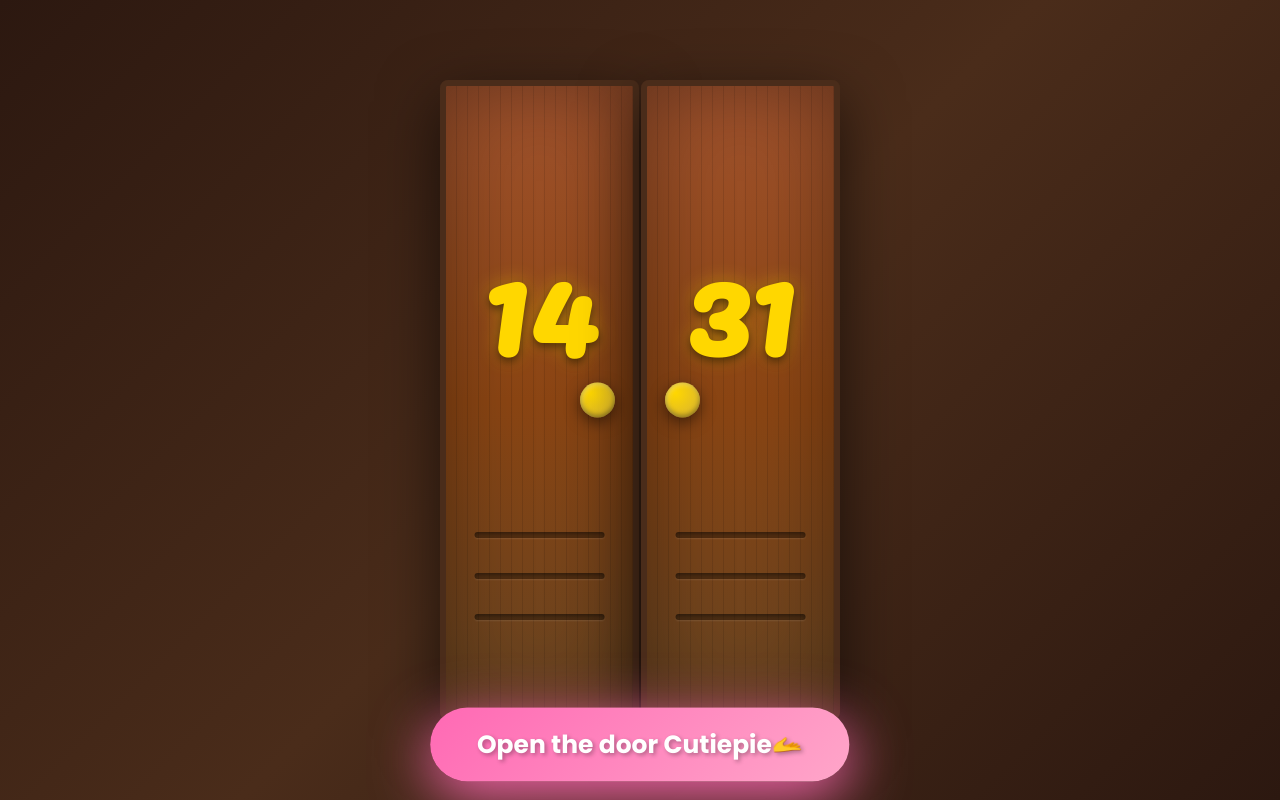
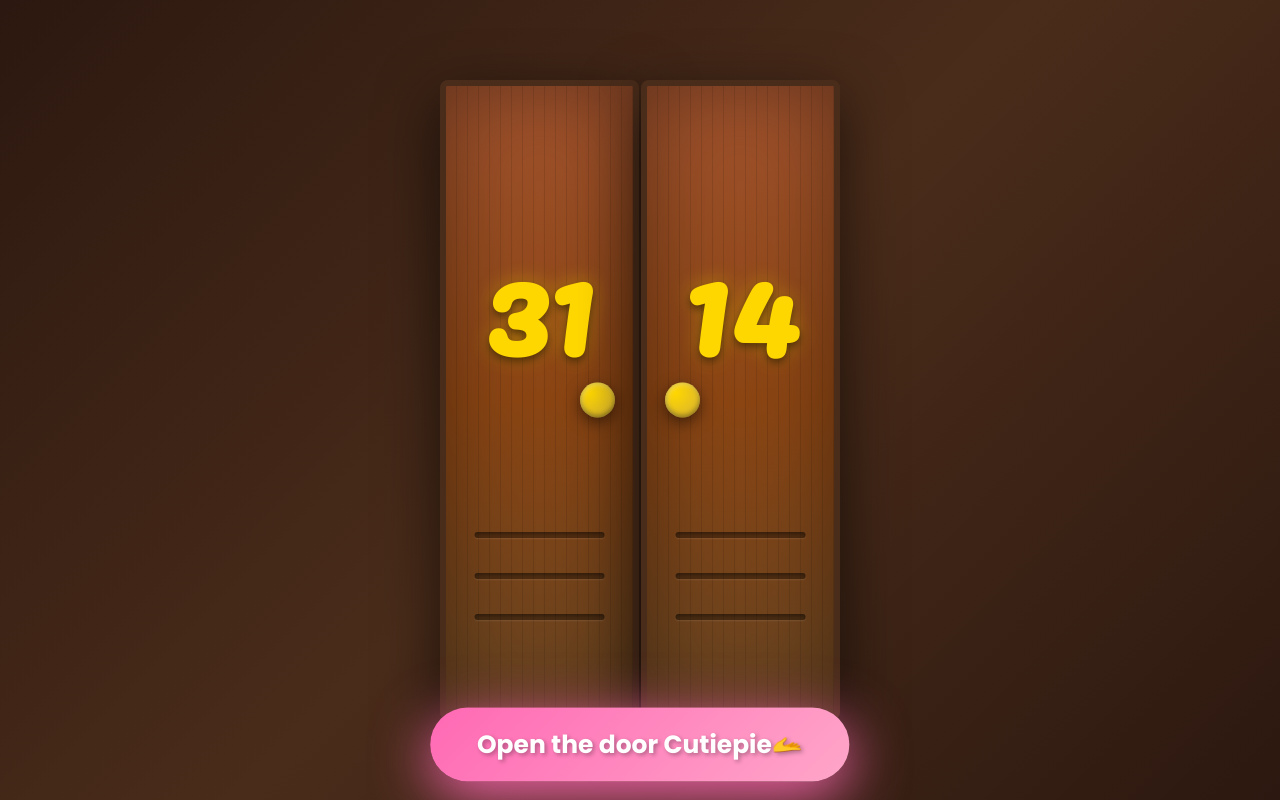
Before and after one commit to navi3114/HappyNewYearCutie, a React (Create React App) app: page / in a window 1280 px wide. Built offline with nearby package versions, Linux system fonts and the light colour scheme.

Commit message:
Move door instruction button up

```diff
--- a/src/pages/LandingPage.js
+++ b/src/pages/LandingPage.js
@@ -188,7 +188,7 @@ const LandingPage = () => {
                   transition={{ duration: 1.5, ease: "easeInOut" }}
                 >
                   <div className="door-panel">
-                    <div className="door-number">14</div>
+                    <div className="door-number">31</div>
                     <div className="door-knob"></div>
                     <div className="door-pattern">
                       <div className="pattern-line"></div>
@@ -203,7 +203,7 @@ const LandingPage = () => {
                   transition={{ duration: 1.5, ease: "easeInOut" }}
                 >
                   <div className="door-panel">
-                    <div className="door-number">31</div>
+                    <div className="door-number">14</div>
                     <div className="door-knob"></div>
                     <div className="door-pattern">
                       <div className="pattern-line"></div>
```
